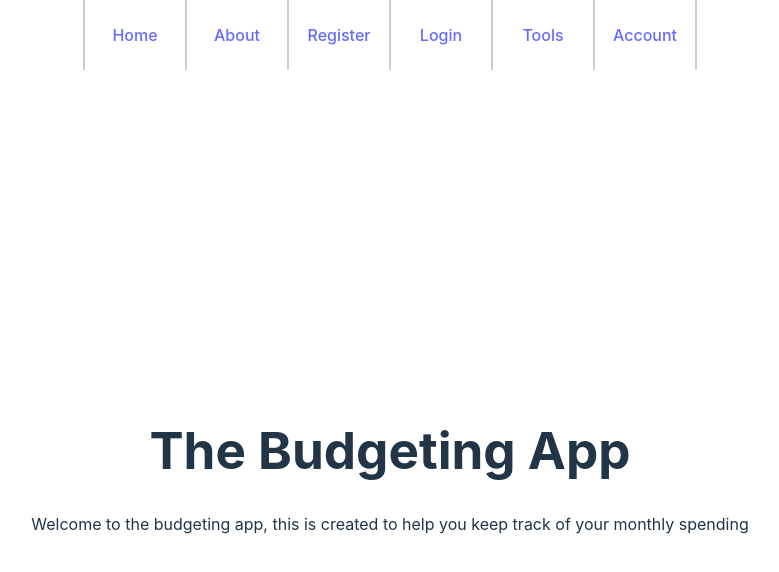
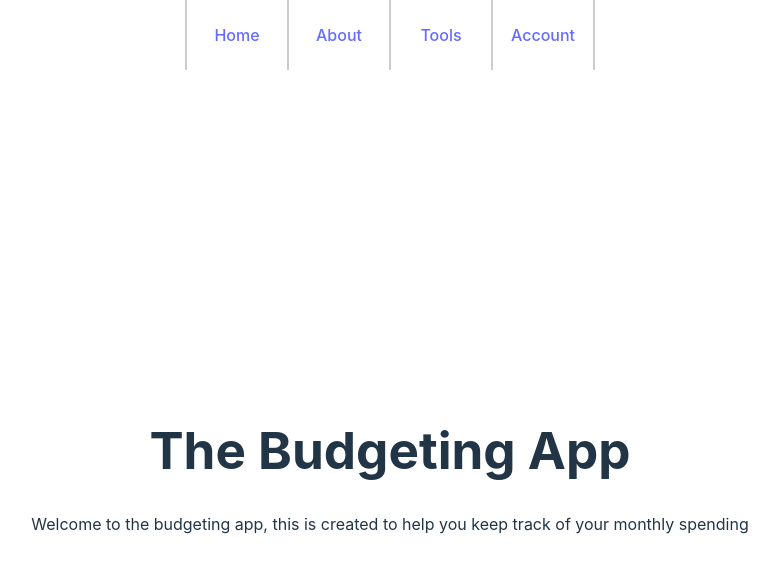
Before and after one commit to Old-Lai/budgeting, a React (Vite) app in the folder frontend/: page / in a window 1280 px wide. Shown: the top 572 px of the page, without its empty margins (250-1029 px from the left). Built offline with nearby package versions, Linux system fonts and the light colour scheme.

Commit message:
removed unused classname

```diff
--- a/frontend/src/pages/root/components/NavBar.jsx
+++ b/frontend/src/pages/root/components/NavBar.jsx
@@ -4,11 +4,9 @@
 export default function NavBar() {
   return (
     <nav>
-      <ul className>
+      <ul>
         <Link to="/">Home</Link>
         <Link to="/about">About</Link>
-        <Link to="/register">Register</Link>
-        <Link to="/login">Login</Link>
         <Link to="/tools">Tools</Link>
         <Link to="/profile">Account</Link>
       </ul>
```
